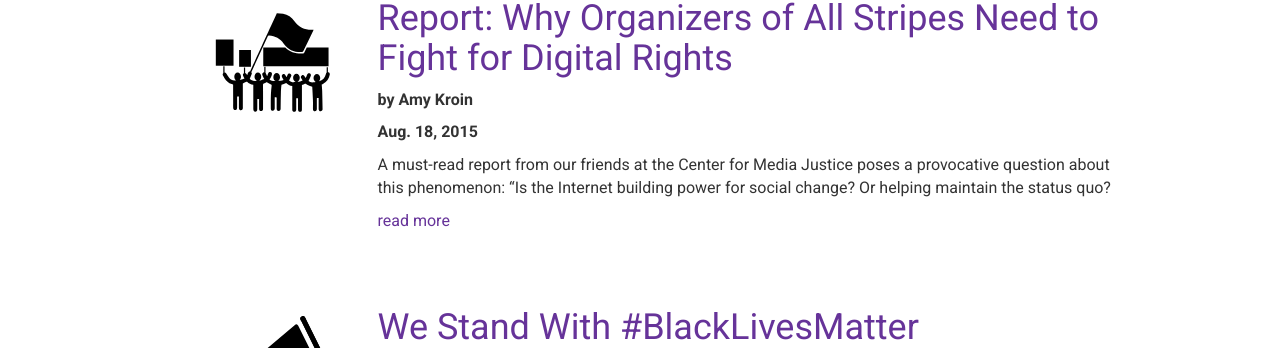
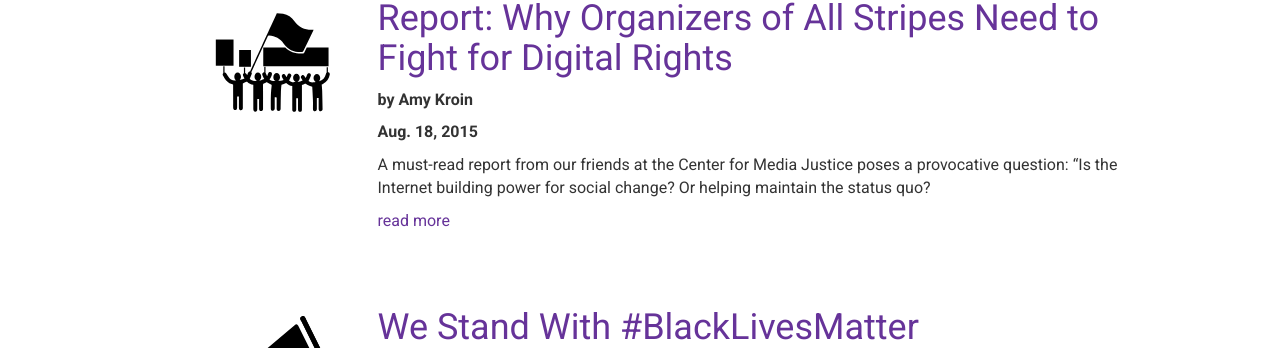
Before and after one commit to freepress/internet2016, a Jekyll site: the page built from blog/index.html, in a window 1280 px wide. Shown: the part 1112-1460 px from the top of the page. Built offline with Jekyll 4.4.1, drawn with Linux system fonts in a browser that asks for light colours; comment, search, counter and statistics services are not loaded.

Commit message:
Updated teaser

```diff
--- a/_posts/blog/2015-08-18-report-why-organizers-all-stripes-need-fight-digital-rights.md
+++ b/_posts/blog/2015-08-18-report-why-organizers-all-stripes-need-fight-digital-rights.md
@@ -2,7 +2,7 @@
 layout: blogpost_single
 headerimg: blog-organizers.jpg
 title: "Report: Why Organizers of All Stripes Need to Fight for Digital Rights"
-teaser: "A must-read report from our friends at the Center for Media Justice poses a provocative question about this phenomenon: “Is the Internet building power for social change? Or helping maintain the status quo?"
+teaser: "A must-read report from our friends at the Center for Media Justice poses a provocative question: “Is the Internet building power for social change? Or helping maintain the status quo?"
 thumbnail: thumbnail-blog-protest.svg
 author: <strong>Amy Kroin</strong>
 publish_date: <strong>Aug. 18, 2015</strong>
```
